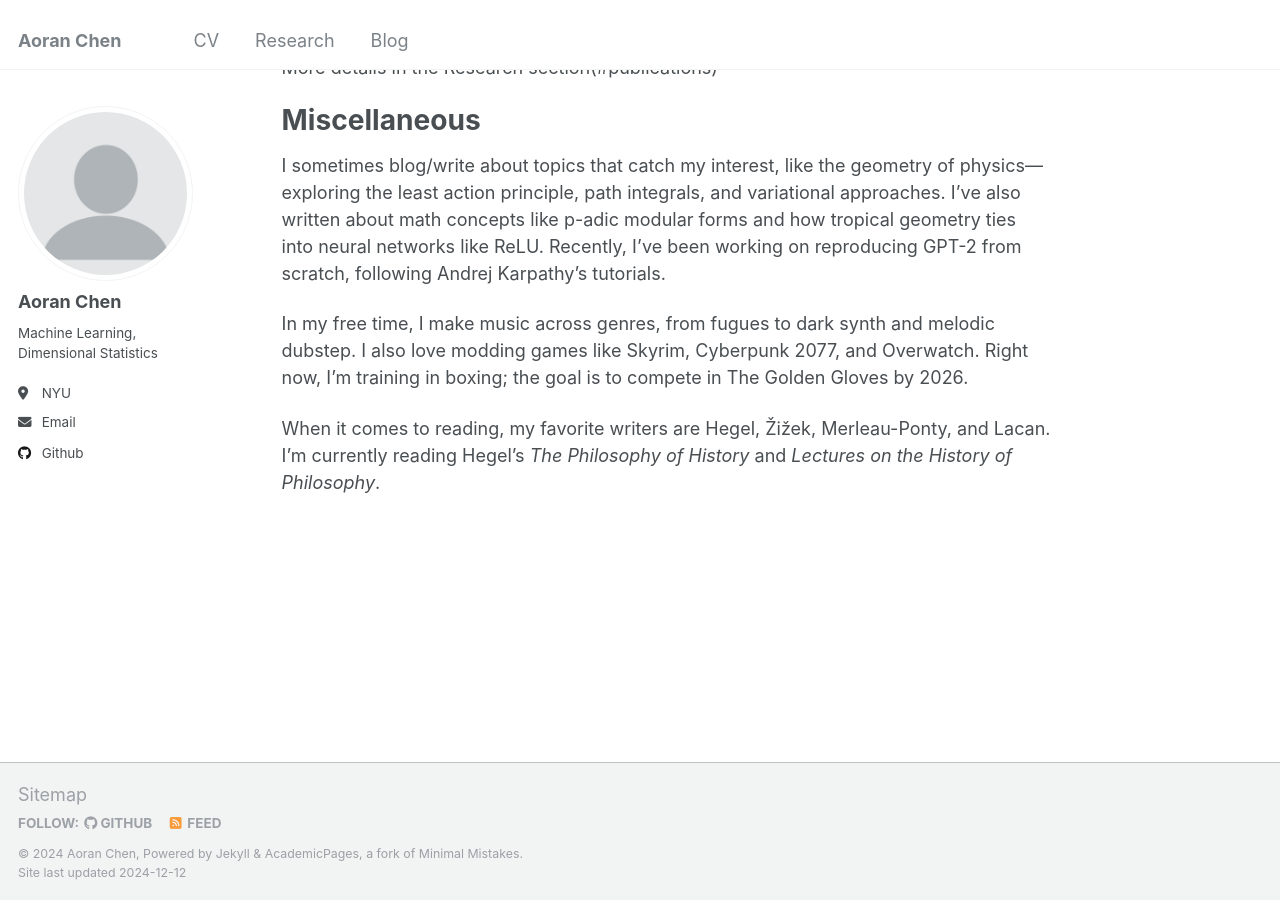
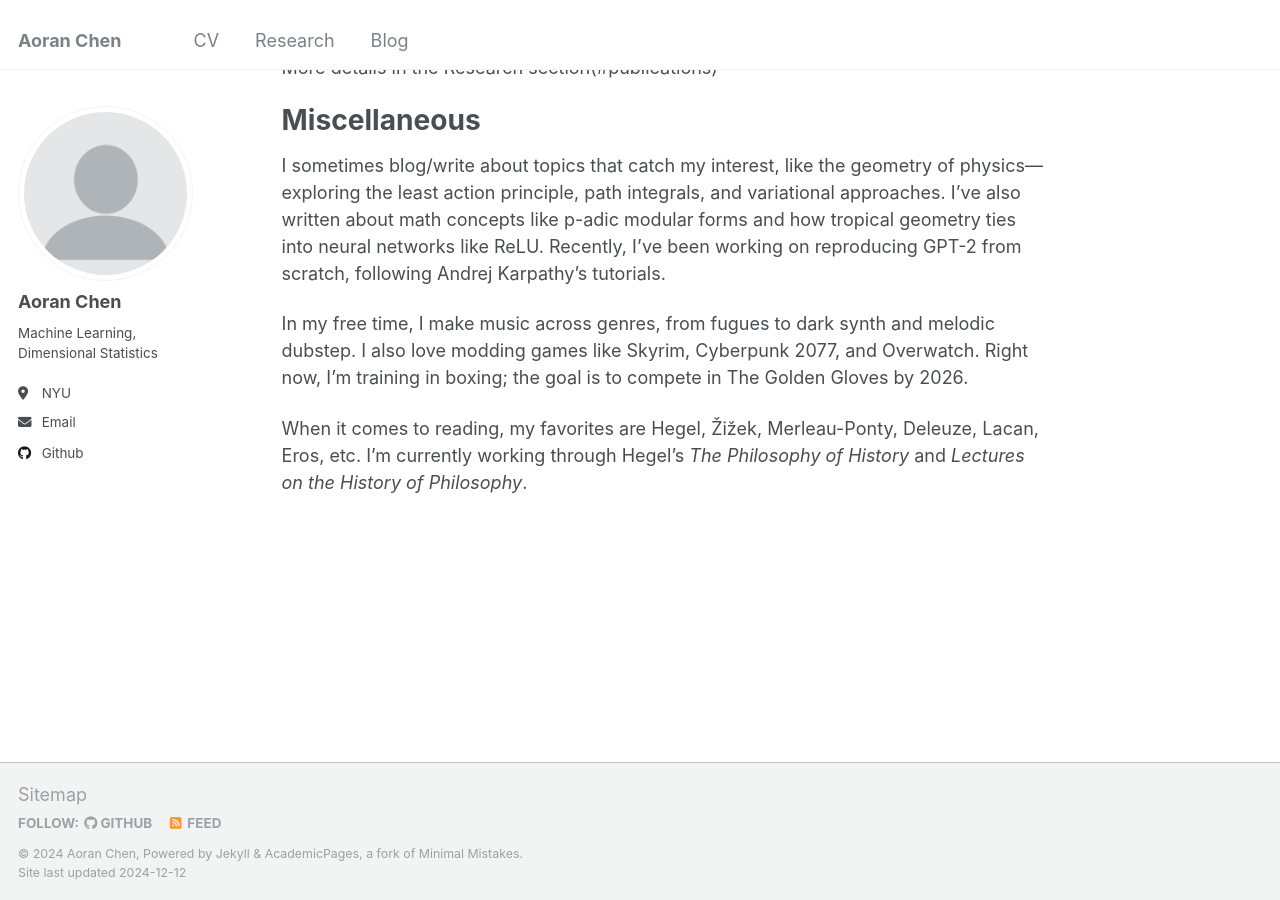
Before and after one commit to samohtaerg/samohtaerg.github.io, a Jekyll site: the page built from _pages/about.md, in a window 1280 px wide and 900 px high, scrolled down 945 px. Built offline with Jekyll 4.4.1, drawn with Linux system fonts in a browser that asks for light colours; some of the changed text lies outside the part shown.

Commit message:
Update about.md

```diff
--- a/_pages/about.md
+++ b/_pages/about.md
@@ -1,12 +1,12 @@
 ---
 permalink: /
-title: "Aoran Chen"
+title: "Short Bio"
 author_profile: true
 redirect_from:
   - /about/
   - /about.html
 ---
-Hello, I’m Aoran Chen, and my friends call me Thomas.
+Hello, I’m Aoran Chen; my friends call me Thomas.
 
 I got my Bachelor’s degree in Mathematics from the University of Minnesota Twin Cities, where I was advised by Prof. Max Engelstein. I then earned my Master’s degree in Biostatistics at NYU GPH, advised by Prof. Yang Feng.
 
@@ -35,4 +35,4 @@ I sometimes blog/write about topics that catch my interest, like the geometry of
 
 In my free time, I make music across genres, from fugues to dark synth and melodic dubstep. I also love modding games like Skyrim, Cyberpunk 2077, and Overwatch. Right now, I’m training in boxing; the goal is to compete in The Golden Gloves by 2026.
 
-When it comes to reading, my favorite writers are Hegel, Žižek, Merleau-Ponty, and Lacan. I’m currently reading Hegel’s *The Philosophy of History* and *Lectures on the History of Philosophy*.
+When it comes to reading, my favorites are Hegel, Žižek, Merleau-Ponty, Deleuze, Lacan, Eros, etc. I’m currently working through Hegel’s *The Philosophy of History* and *Lectures on the History of Philosophy*.
```
